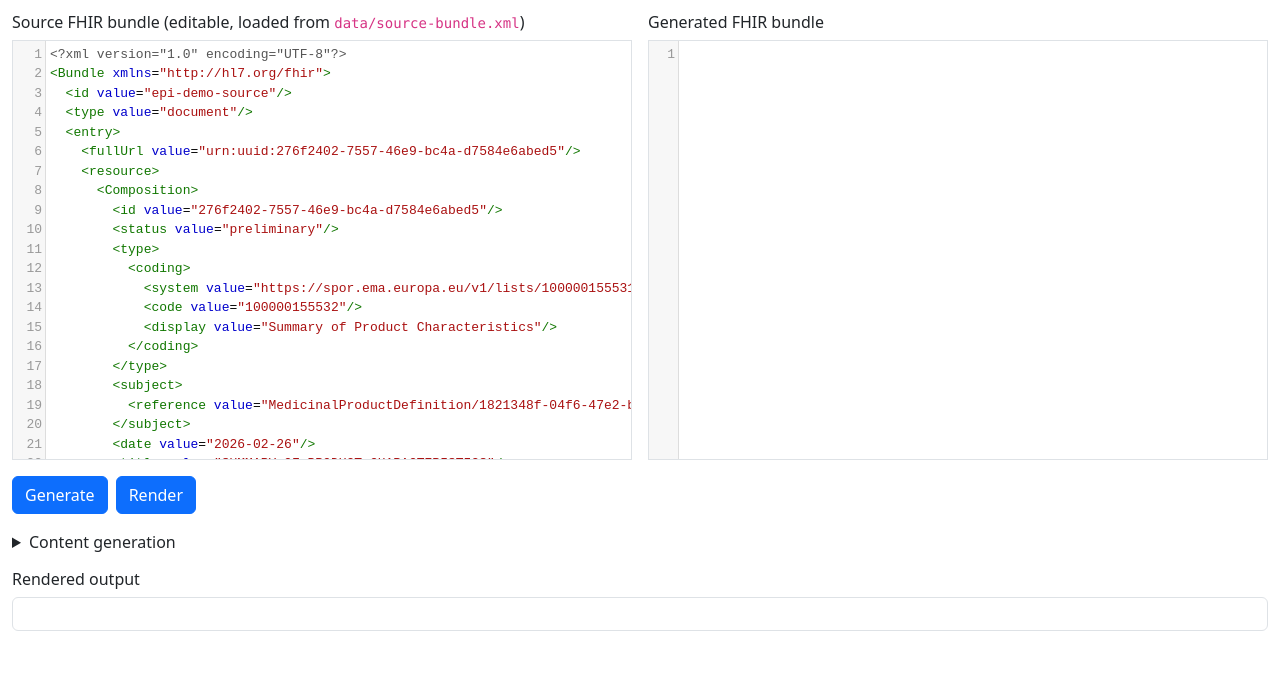
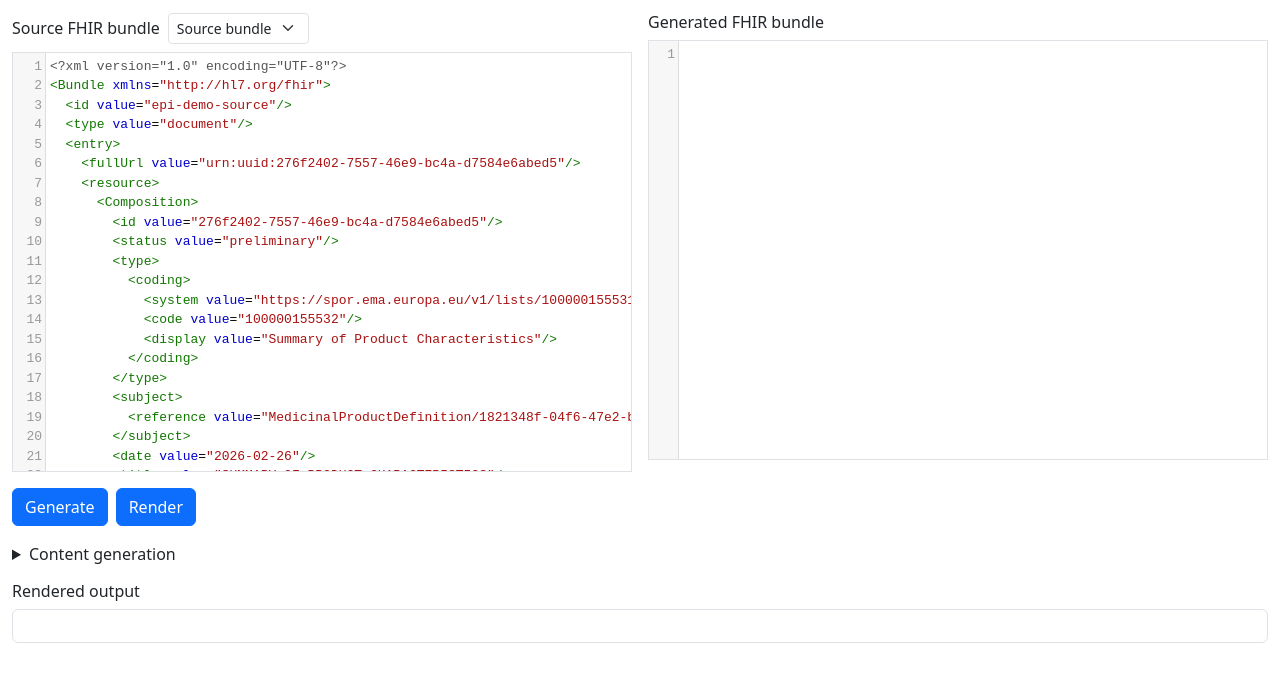
Before and after one commit to hl7nordics/epi-type-4, a website: page index.html in a window 1280 px wide. Shown: the part 61-742 px from the top of the page. Drawn offline with nearby package versions, Linux system fonts and the light colour scheme.

Commit message:
Support multiple ePI examples

```diff
--- /dev/null
+++ b/data/source-bundles.json
@@ -0,0 +1,3 @@
+{
+  "source-bundle.xml": "Source bundle"
+}
--- a/index.html
+++ b/index.html
@@ -13,7 +13,10 @@
   <h1 class="h3 mb-3">ePI type 4 demo</h1>
   <div class="row g-3">
     <div class="col-md-6">
-      <h2 class="h6">Source FHIR bundle (editable, loaded from <code>data/source-bundle.xml</code>)</h2>
+      <div class="d-flex align-items-center gap-2 mb-2">
+        <h2 class="h6 mb-0">Source FHIR bundle</h2>
+        <select id="source-select" class="form-select form-select-sm w-auto" aria-label="Source FHIR bundle"></select>
+      </div>
       <textarea id="left-xml"></textarea>
     </div>
     <div class="col-md-6">
--- a/js/app.js
+++ b/js/app.js
@@ -1,4 +1,4 @@
-const SOURCE_URL = "data/source-bundle.xml";
+const SOURCE_LIST_URL = "data/source-bundles.json";
 // Compiled from xslt/*.xsl with `npm run build`
 const GENERATE_SEF = "xslt/generate.sef.json";
 const RENDER_SEF = "xslt/render.sef.json";
@@ -8,6 +8,8 @@ const mkEditor = (id) =>
   CodeMirror.fromTextArea($(id), { mode: "application/xml", lineNumbers: true, lineWrapping: false });
 const left = mkEditor("left-xml");
 const right = mkEditor("right-xml");
+const sourceSelect = $("source-select");
+let activeSource = "";
 
 function showError(msg) {
   const el = $("error");
@@ -19,6 +21,40 @@ async function fetchText(url) {
   const res = await fetch(url, { cache: "no-store" });
   if (!res.ok) throw new Error(`Failed to load ${url}: HTTP ${res.status}`);
   return res.text();
+}
+
+async function loadSource(filename) {
+  const xml = await fetchText(`data/${encodeURIComponent(filename)}`);
+  left.setValue(xml);
+  activeSource = filename;
+}
+
+async function loadSources() {
+  const sourceListText = await fetchText(SOURCE_LIST_URL);
+  let sources;
+  try {
+    sources = JSON.parse(sourceListText);
+  } catch (e) {
+    throw new Error(`Failed to parse ${SOURCE_LIST_URL}: ${e.message}`);
+  }
+  if (!sources || typeof sources !== "object" || Array.isArray(sources)) {
+    throw new Error(`${SOURCE_LIST_URL} must contain an object mapping XML filenames to titles`);
+  }
+
+  const entries = Object.entries(sources);
+  if (!entries.length || entries.some(([filename, title]) =>
+    !/^[^/\\]+\.xml$/i.test(filename) || typeof title !== "string" || !title.trim()
+  )) {
+    throw new Error(`${SOURCE_LIST_URL} must map XML filenames to non-empty titles`);
+  }
+
+  sourceSelect.replaceChildren(...entries.map(([filename, title]) => {
+    const option = document.createElement("option");
+    option.value = filename;
+    option.textContent = title;
+    return option;
+  }));
+  await loadSource(entries[0][0]);
 }
 
 function parseXml(text, label) {
@@ -68,8 +104,17 @@ function guard(fn) {
 
 $("generate").addEventListener("click", guard(generate));
 $("render").addEventListener("click", guard(render));
+sourceSelect.addEventListener("change", guard(async () => {
+  const previousSource = activeSource;
+  try {
+    await loadSource(sourceSelect.value);
+  } catch (e) {
+    sourceSelect.value = previousSource;
+    throw e;
+  }
+}));
 
-guard(async () => left.setValue(await fetchText(SOURCE_URL)))().then(() => {
+guard(loadSources)().catch(() => {
   if (location.protocol === "file:") {
     showError("Loading files via file:// is blocked by the browser. Serve the folder over HTTP (see README).");
   }
```
Also changed, not shown: README.md.
